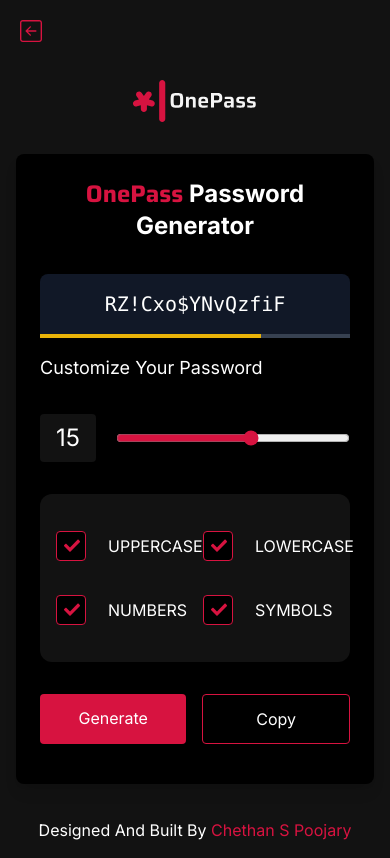
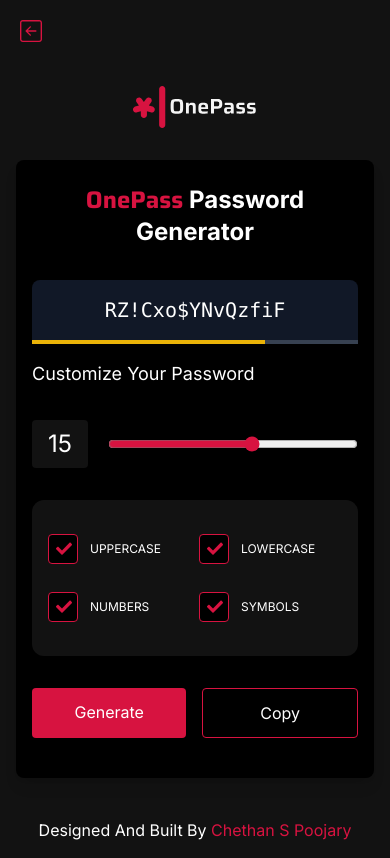
Before and after one commit to itscsp/password-manager, a React (Vite) app: page /generate-password in a window 390 px wide. Built offline with nearby package versions, Linux system fonts and the light colour scheme.

Commit message:
Small fixes

```diff
--- a/src/App.css
+++ b/src/App.css
@@ -49,6 +49,13 @@ button.back-btn.home-btn {
   position: relative;
 }
 
+@media (max-width:600px) {
+  .op-checkbox__input + label{
+    font-size: 12px;
+  }
+
+}
+
 
 .op-checkbox__input + label::before {
   background-color: rgb(0, 0, 0);
@@ -81,5 +88,5 @@ button.back-btn.home-btn {
 }
 
 .op-checkbox__input+label span {
-  margin-left: 40px;
+  margin-left: 30px;
 }
--- a/src/pages/GeneratePass.tsx
+++ b/src/pages/GeneratePass.tsx
@@ -97,7 +97,7 @@ const GeneratePass: React.FC = () => {
 
     return (
         <div className="continer flex items-center justify-center px-4">
-            <div className="p-6 bg-black rounded-lg shadow-lg text-white max-w-lg w-full">
+            <div className="md:p-6 py-6 px-4 bg-black rounded-lg shadow-lg text-white max-w-lg w-full">
                 <h1 className="text-2xl font-bold mb-8 text-center"><span className="text-red font-saira">OnePass</span> Password Generator</h1>
                 <div className="bg-gray-900 rounded-tl-lg rounded-tr-lg mb-4">
                     <p className="text-xl font-mono text-center p-4 pb-2">{password || "***************"}</p>
@@ -121,7 +121,7 @@ const GeneratePass: React.FC = () => {
                         </div>
                     </div>
                 </div>
-                <div className="grid grid-cols-2 gap-4 mt-8 mb-8 px-4 py-7 bg-[#121212] rounded-xl">
+                <div className="grid grid-cols-2 md:gap-4 gap-x-2 gap-y-4 mt-8 mb-8 px-4 py-7 bg-[#121212] rounded-xl">
                     {Object.keys(options).map((option) => (
                         <div>
                             <input
```
